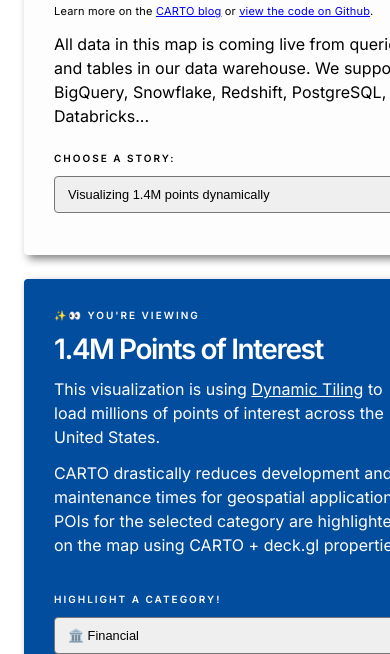
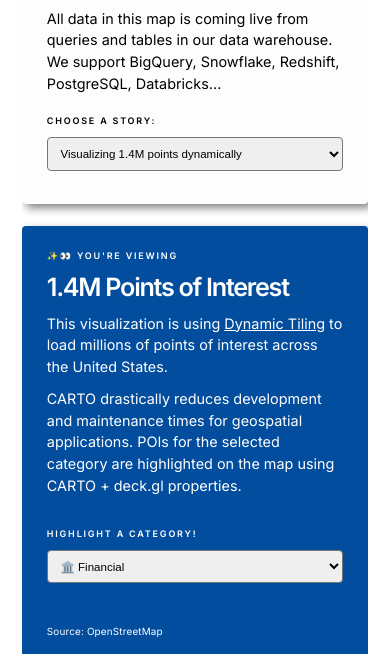
Before and after one commit to CartoDB/custom-geospatial-app-2023-blogpost-example, a website built with Vite: page index.html in a window 390 px wide. Shown: the part 190-844 px from the top of the page. Built offline with nearby package versions, Linux system fonts and the light colour scheme; no server answers; what @deck.gl/carto, @deck.gl/core would draw is missing.

Commit message:
responsive styles

```diff
--- a/src/style.css
+++ b/src/style.css
@@ -26,14 +26,14 @@
   font-size: 3rem;
   line-height: 1.15;
   letter-spacing: -0.09rem;
-  margin-bottom: 12px;
+  margin-bottom: 0.75rem;
 }
 
 h2 {
   font-size: 1.75rem;
   line-height: 1.15;
   letter-spacing: -0.09rem;
-  margin-bottom: 12px;
+  margin-bottom: 0.75rem;
 }
 
 .subtitle {
@@ -47,15 +47,16 @@
   font-size: 1rem;
   line-height: 1.50;
   letter-spacing: 0.001rem;
-  margin-bottom: 12px;
+  margin-bottom: 0.75rem;
 }
 
 select, button {
-  margin-bottom: 12px;
+  margin-bottom: 0.6rem;
   border-radius: 4px;
   font-size: 0.8rem;
   line-height: 1.50;
   letter-spacing: 0.001rem;
+  max-width: 100%;
 }
 
 select:hover, button:hover {
@@ -63,13 +64,13 @@
 }
 
 select {
-  padding: 9px;
+  padding: 0.6rem;
   width: 360px;
 }
 
 button {
-  margin-right: 12px;
-  padding: 6px 12px;
+  margin-right: 0.75rem;
+  padding: 0.4rem 0.75rem;
   background-color: #FFFFFF;
   border-color: transparent;
   transition: 0.1s;
@@ -83,13 +84,13 @@
 
 .code-block {
   background: #2C3032;
-  padding: 12px;
+  padding: 0.75rem;
   border-radius: 4px;
 }
 
 .code-block code {
   font-family: monospace;
-  font-size: 12px;
+  font-size: 0.75rem;
   color: white;
   line-height: 1.25;
 }
@@ -110,26 +111,27 @@
 /* Intro and stories cards */
 
 .context {
-  position: absolute;
-  margin: 24px;
+  margin: 1.5rem;
   max-width: 480px;
+  max-height: 100vh;
   z-index: 10;
+  overflow: scroll;
 }
 
 .card {
-  padding: 30px;
+  padding: 1.75rem;
   background: #fdfdfe;
   box-shadow: 4px 4px 8px #30303099;
   border-radius: 4px;
-  margin-bottom: 24px;
+  margin-bottom: 1.5rem;
 }
 
 .intro-header {
-  margin-bottom: 24px;
+  margin-bottom: 1.5rem;
 }
 
 .intro-text {
-  margin-bottom: 24px;
+  margin-bottom: 1.5rem;
 }
 
 .overline {
@@ -148,11 +150,11 @@
 }
 
 .layer-controls {
-  margin-top: 36px;
+  margin-top: 2.25rem;
 }
 
 .source {
-  margin-top: 36px;
+  margin-top: 2.25rem;
   margin-bottom: 0px;
 }
 
@@ -177,3 +179,21 @@
 .city-button-group {
   display: flex;
 }
+
+/* Responsive styles */
+
+@media screen and (max-width: 800px) {
+
+  html {
+    font-size: 90%;
+  }
+
+  .context {
+    max-width: 100vw;
+  }
+
+  .story-card {
+    margin-bottom: 100vh;
+  }
+
+}
```
